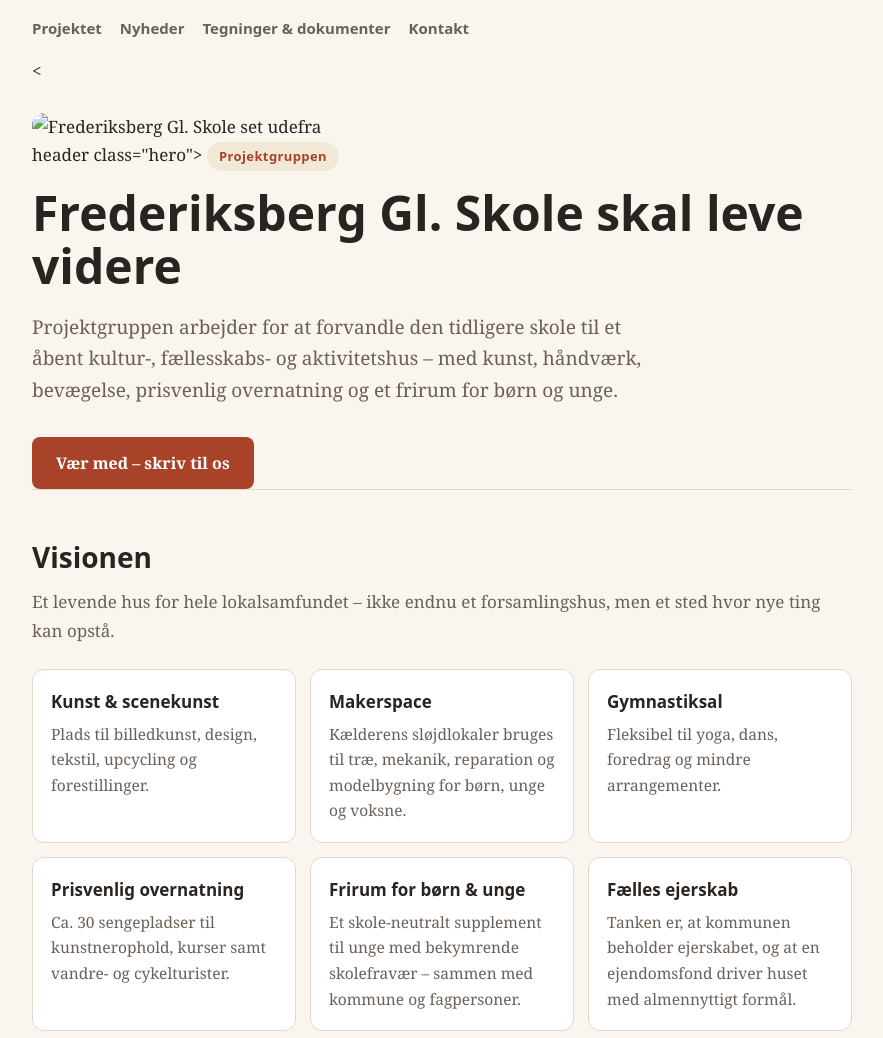
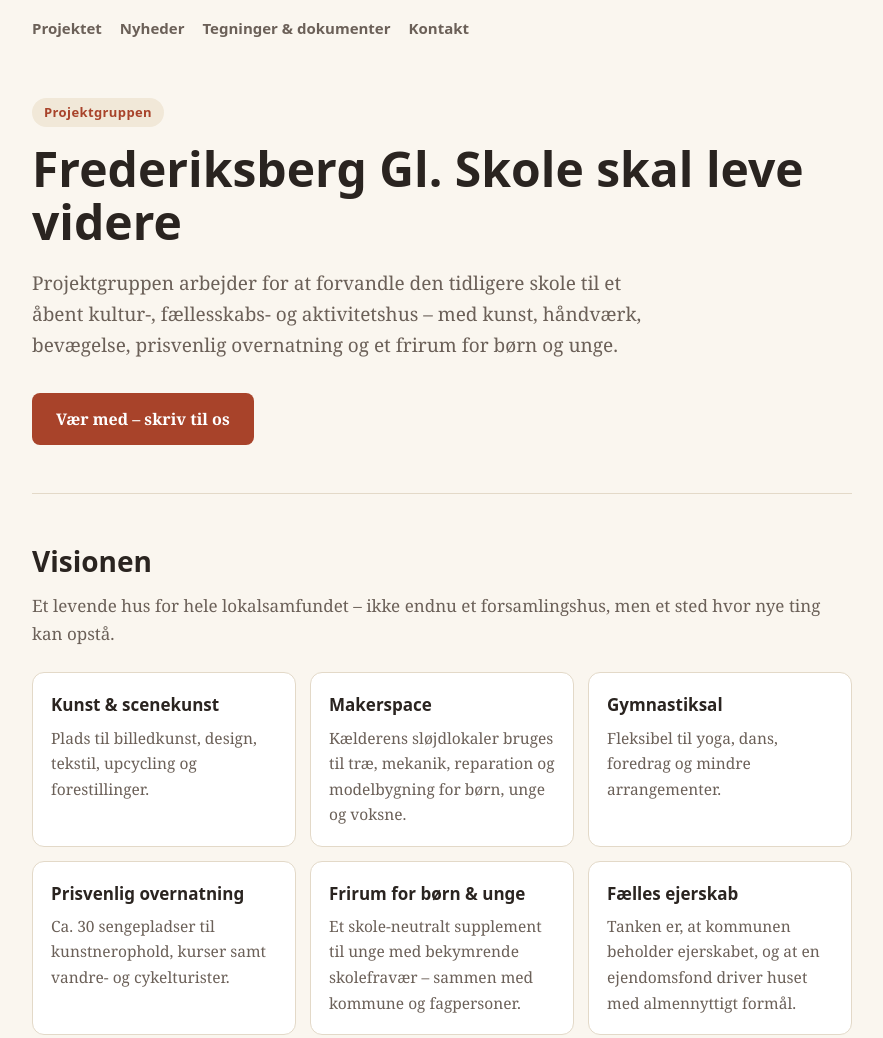
Before and after one commit to GitteHolmJensen/frederiksberg-gl-skole, a plain HTML site: page index.html in a window 1280 px wide. Shown: the top 1038 px of the page, without its empty margins (198-1081 px from the left). Drawn offline with Linux system fonts and the light colour scheme.

Commit message:
Fix HTML structure by adding header tag

```diff
--- a/index.html
+++ b/index.html
@@ -57,7 +57,7 @@ footer{padding:30px 0 40px;border-top:1px solid var(--line);color:var(--muted);f
 <div class="wrap">
 <nav><a href="#projekt">Projektet</a><a href="#nyheder">Nyheder</a><a href="#dokumenter">Tegninger &amp; dokumenter</a><a href="#kontakt">Kontakt</a></nav>
 
-<<img src="skolen.jpg" alt="Frederiksberg Gl. Skole set udefra" style="width:100%;max-height:420px;object-fit:cover;border-radius:12px;margin-top:28px;display:block">header class="hero">
+<header class="hero">
   <span class="tag">Projektgruppen</span>
   <h1>Frederiksberg Gl. Skole skal leve videre</h1>
   <p class="lead">Projektgruppen arbejder for at forvandle den tidligere skole til et åbent kultur-, fællesskabs- og aktivitetshus – med kunst, håndværk, bevægelse, prisvenlig overnatning og et frirum for børn og unge.</p>
```
